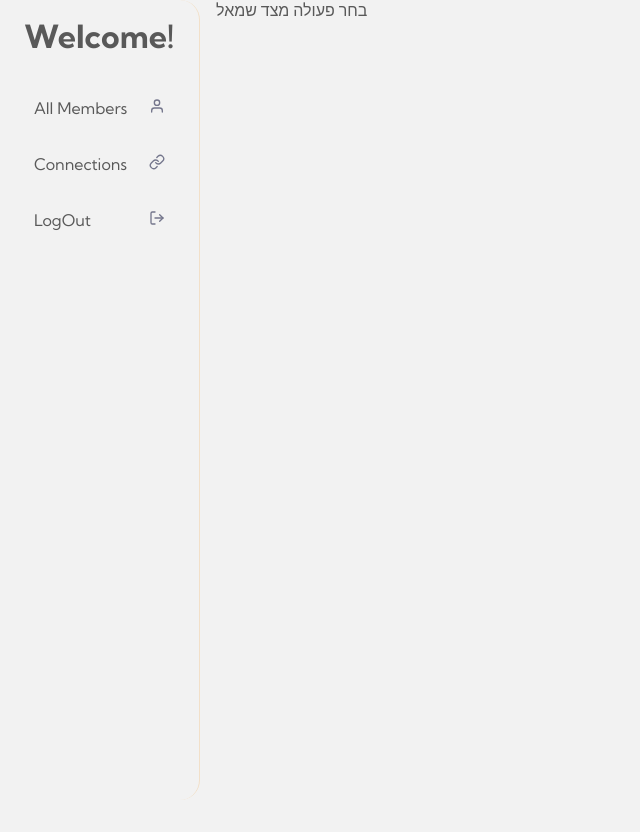
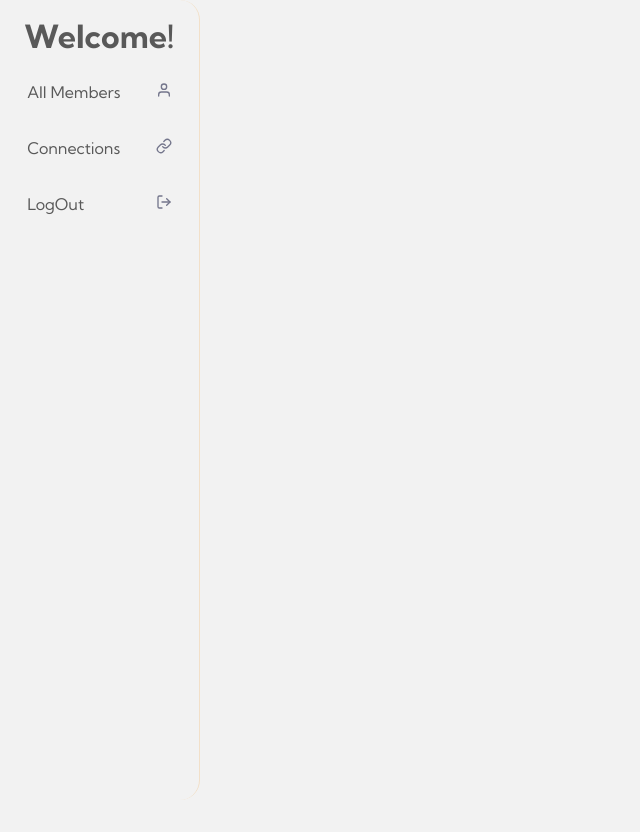
Before and after one commit to shahareng/kliqa_client, a React (Vite) app: page /admin in a window 1280 px wide. Shown: the top 832 px of the page, without its empty margins (0-640 px from the left). Before the commit the page ends 800 px from the top, so only its background shows below. Built offline with nearby package versions, Linux system fonts and the light colour scheme.

Commit message:
fix nav admin and nav members

```diff
--- a/src/Layout.jsx
+++ b/src/Layout.jsx
@@ -17,7 +17,6 @@ function Layout() {
             <Route path="/" element={<Login />} />
 
             <Route path="/admin" element={<AdminDashboard />}>
-                <Route index element={<div>בחר פעולה מצד שמאל</div>} />
                 <Route path="users" element={<UsersCards />} />
                 <Route path="connections" element={<Connections />} />
             </Route>
--- a/src/pages/Admin/AdminDashboard/index.jsx
+++ b/src/pages/Admin/AdminDashboard/index.jsx
@@ -26,7 +26,7 @@ function AdminDashboard() {
     <div className={style.adminDashboard}>
       <div className={style.menu}>
         <h1>Welcome!</h1>
-        <nav>
+        <nav className={style.admin_nav}>
           {navs.map((nav, i) => <NavLink className={({ isActive }) => (isActive ? style.active : '')} to={nav.to} key={i}>
             {nav.title}
             <i>{nav.icon}</i>
--- a/src/pages/Admin/AdminDashboard/style.module.css
+++ b/src/pages/Admin/AdminDashboard/style.module.css
@@ -1,4 +1,4 @@
-.adminDashboard{
+.adminDashboard {
   display: flex;
   gap: 1rem;
   height: 100vh;
@@ -14,22 +14,27 @@
   align-items: center;
   /* justify-content: center; */
   padding: 1rem 0.5rem;
-  height: 100%;
 }
 
-nav {
+.admin_nav {
   display: flex;
   flex-direction: column;
-  gap: 3rem;
+  gap: 1rem;
   justify-self: center;
   height: 100vh;
   flex-shrink: 0;
+  list-style: none;
+  align-items: center;
+  width: 90%;
 }
 
-a {
+.admin_nav a {
   display: flex;
   justify-content: space-between;
   width: 100%;
+  text-decoration: none;
+  color: inherit;
+  padding: 10px;
 }
 
 .active {
--- a/src/pages/Member/MemberDashboard/index.jsx
+++ b/src/pages/Member/MemberDashboard/index.jsx
@@ -55,7 +55,7 @@ function MemberDashboard() {
   return (
     <UserContext.Provider value={{ user, setUser }}>
       <div className={style.page}>
-        <nav>
+        <nav className={style.member_nav}>
           {/* <NavLink to="profile">My Profile</NavLink>
       <NavLink to="myConnections">My Connections</NavLink> */}
           <NavLink to="general" className={({ isActive }) => (isActive ? style.active : '')}>General</NavLink>
--- a/src/pages/Member/MemberDashboard/style.module.css
+++ b/src/pages/Member/MemberDashboard/style.module.css
@@ -3,7 +3,7 @@
     flex-direction: column;
 }
 
-nav {
+.member_nav {
     display: flex;
     gap: 1rem;
     height: 60px;
@@ -16,7 +16,7 @@ nav {
     /* background-color: var(--background-2); */
 }
 
-nav a {
+.member_nav a {
     text-decoration: none;
     color: inherit;
     padding: 10px;
```
